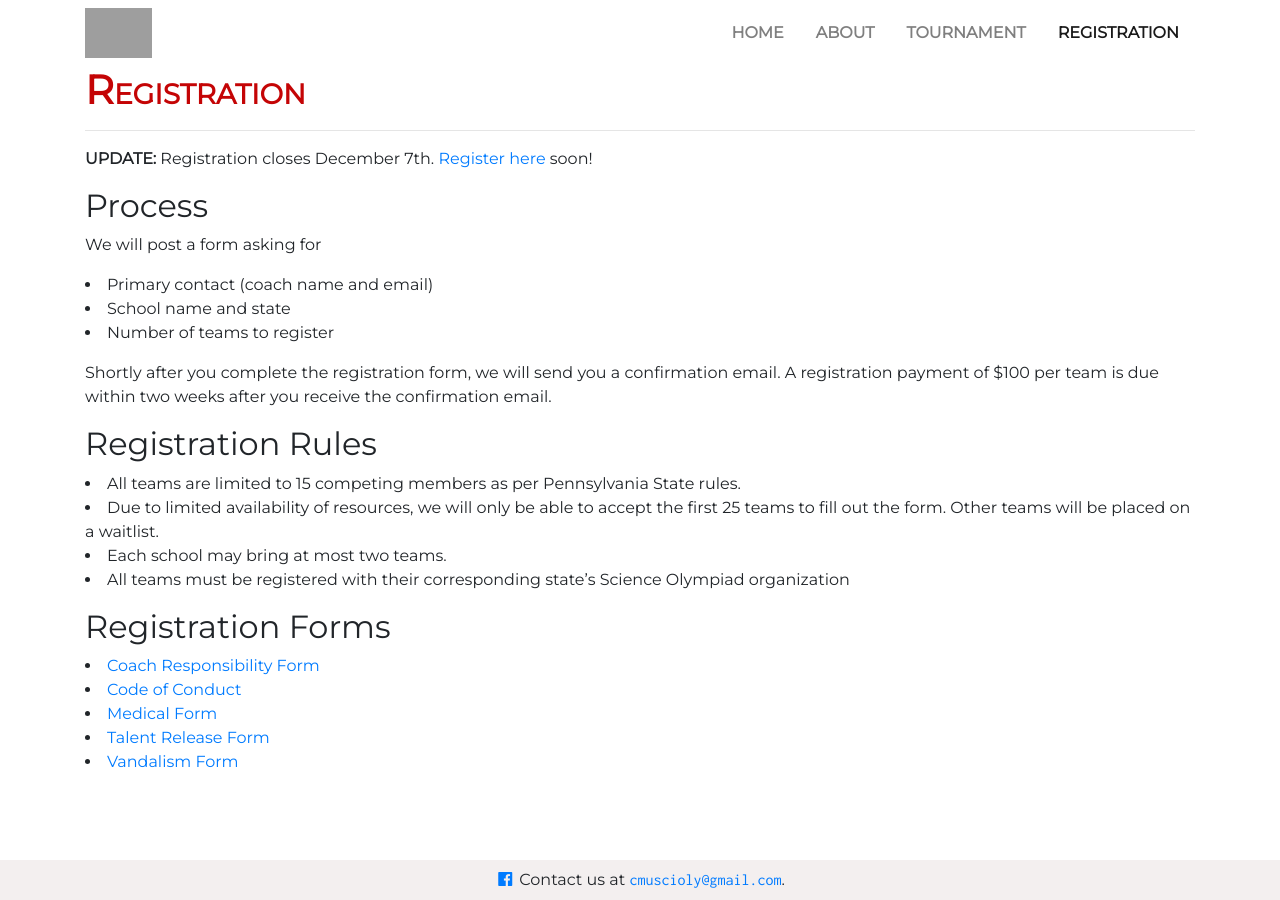
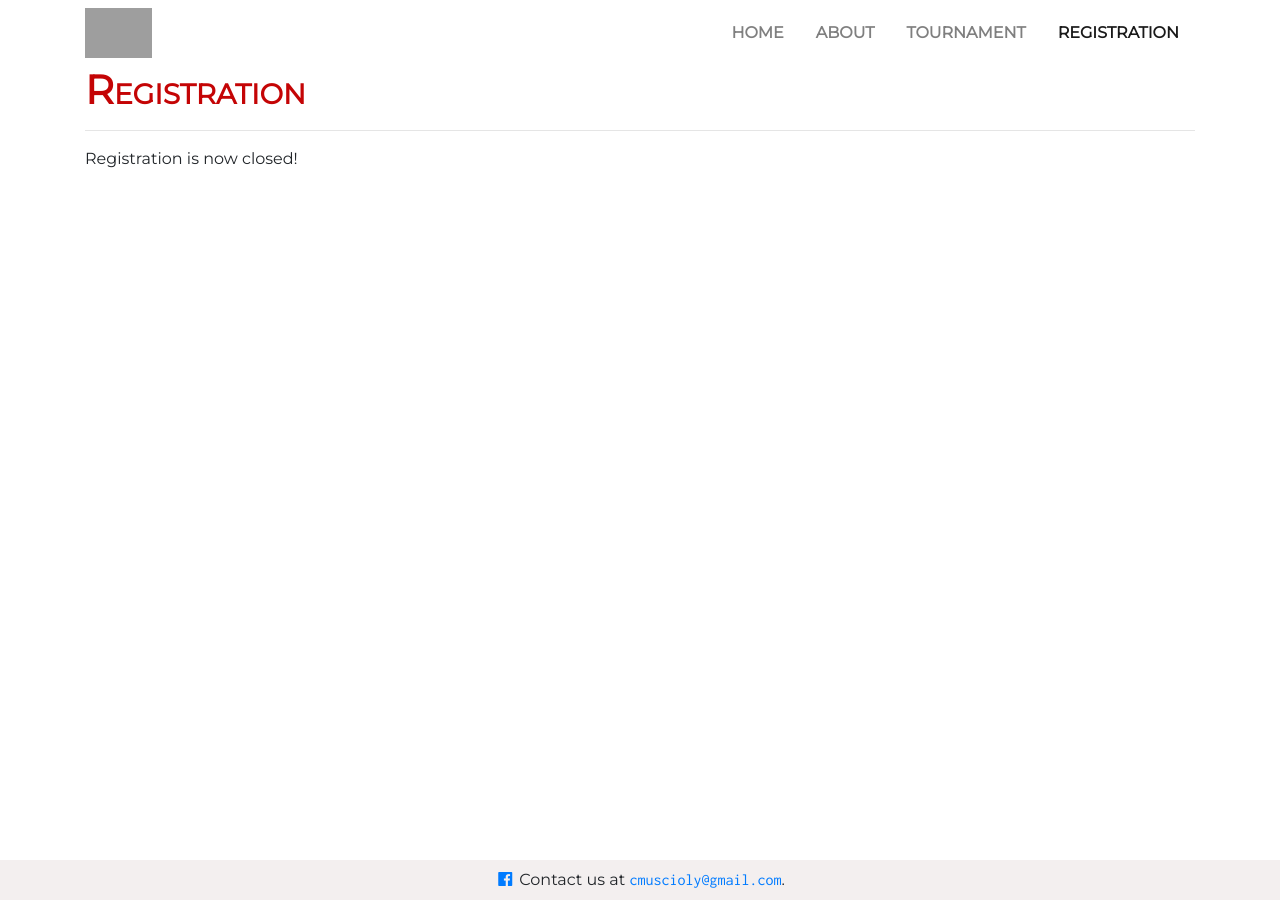
Before and after one commit to cmuscioly/cmuscioly.github.io, a Jekyll site: the page built from registration.md, in a window 1280 px wide. Built offline with Jekyll 4.4.1, drawn with Linux system fonts in a browser that asks for light colours; nearby versions of some CDN libraries; grey boxes are pictures that could not be loaded.

Commit message:
Close registration

```diff
--- a/index.html
+++ b/index.html
@@ -9,6 +9,6 @@ permalink: /
 
 <h2 id="event-date"> Saturday, January 12<sup>th</sup>, 2019 </h2>
 
-<a href="{{'/registration/' | relative_url}}" class="btn btn-danger mx-auto" id="register-button">Register</a>
+<a href="{{'/tournament/' | relative_url}}" class="btn btn-danger mx-auto" id="register-button">Tournament Information</a>
 
 </div>
--- a/registration.md
+++ b/registration.md
@@ -7,29 +7,4 @@ permalink: /registration/
 # Registration
 <hr>
 
-**UPDATE:** Registration closes December 7th. [Register here](https://docs.google.com/forms/d/e/1FAIpQLSdqyPG1lmWlYSCofEADA0a63MBpba7Ygvw8ei4NN6Y5AkZGyw/viewform?usp=sf_link)
-soon!
-
-## Process
-
-We will post a form asking for
-- Primary contact (coach name and email)
-- School name and state
-- Number of teams to register
-
-Shortly after you complete the registration form, we will send you a confirmation email.
-A registration payment of $100 per team is due within two weeks after you receive
-the confirmation email.
-
-## Registration Rules
-- All teams are limited to 15 competing members as per Pennsylvania State rules.
-- Due to limited availability of resources, we will only be able to accept the first 25 teams to fill out the form. Other teams will be placed on a waitlist.
-- Each school may bring at most two teams.
-- All teams must be registered with their corresponding state's Science Olympiad organization
-
-## Registration Forms
-- <a href="/assets/Coach Responsibility Form.pdf" target="_blank">Coach Responsibility Form</a>
-- <a href="/assets/Code of Conduct.pdf" target="_blank">Code of Conduct</a>
-- <a href="/assets/Medical Form.pdf" target="_blank">Medical Form</a>
-- <a href="/assets/Talent Release Form.pdf" target="_blank">Talent Release Form</a>
-- <a href="/assets/Vandalism Form.pdf" target="_blank">Vandalism Form</a>
+Registration is now closed!
```
Also changed, not shown: tournament.md (+13 -5 lines).
